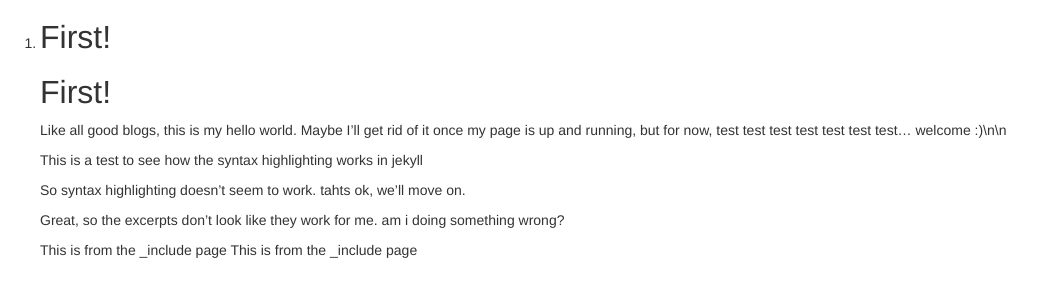
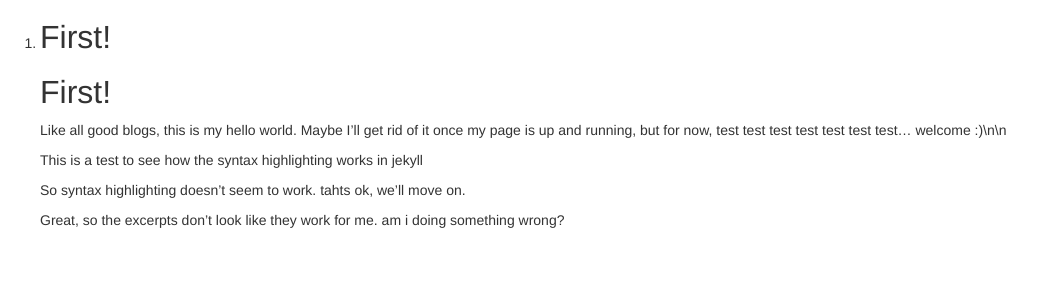
Before and after one commit to vijaysharm/vijaysharm.github.io, a Jekyll site: the page built from index.html, in a window 1280 px wide. Shown: the top 300 px of the page, without its empty margins (0-1043 px from the left). Built offline with Jekyll 4.4.1, drawn with Linux system fonts in a browser that asks for light colours; the list of posts is cut into pages by our own code.

Commit message:
cleaned up debugging stuff from post.html

```diff
--- a/_includes/post.html
+++ b/_includes/post.html
@@ -4,4 +4,3 @@
   {% else %}
     {{ post.content }}
 {% endif %}
-This is from the _include page
```
